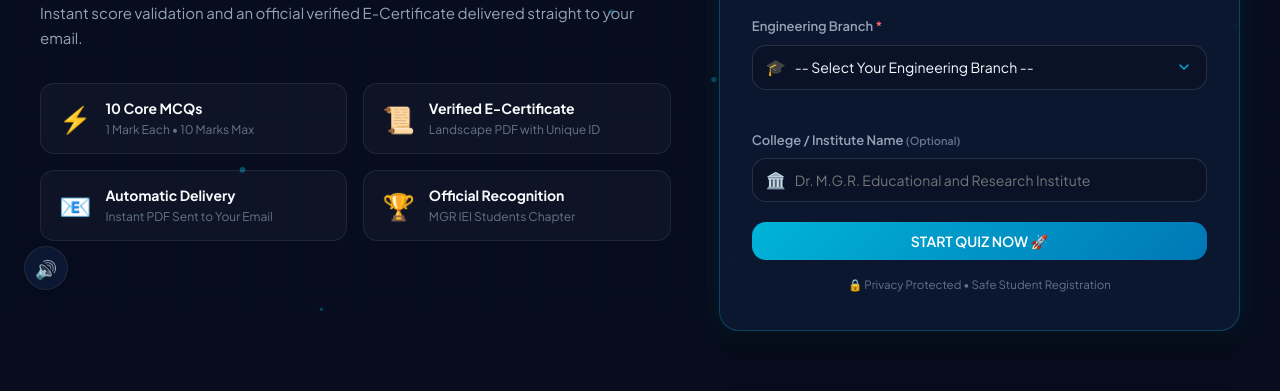
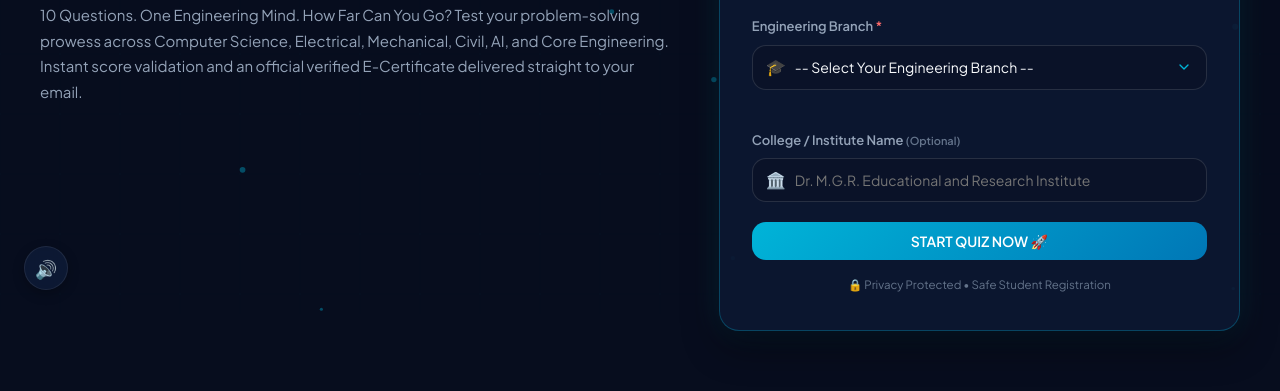
Before and after one commit to FallenAngel-666/test-your-engineering-brain, a website: page public/index.html in a window 1280 px wide. Shown: the part 486-877 px from the top of the page. Drawn offline with Linux system fonts and the light colour scheme.

Commit message:
chore: remove technical fest badge and perks grid from landing page

```diff
--- a/public/index.html
+++ b/public/index.html
@@ -51,9 +51,6 @@
     <section id="viewLanding" class="view-section active">
       <div class="hero-grid">
         <div class="hero-text-col">
-          <div class="event-badge">
-            <span class="pulse-dot"></span> COLLEGE TECHNICAL FEST 2026 • ANNUAL QUIZ CHALLENGE
-          </div>
           <h1 class="hero-title">
             TEST YOUR <br>
             <span class="gradient-text">ENGINEERING BRAIN</span> 🧠
@@ -65,36 +62,6 @@
             10 Questions. One Engineering Mind. How Far Can You Go? Test your problem-solving prowess across Computer Science, Electrical, Mechanical, Civil, AI, and Core Engineering. Instant score validation and an official verified E-Certificate delivered straight to your email.
           </p>
 
-          <div class="fest-perks-grid">
-            <div class="perk-card">
-              <div class="perk-icon">⚡</div>
-              <div class="perk-info">
-                <h4>10 Core MCQs</h4>
-                <p>1 Mark Each • 10 Marks Max</p>
-              </div>
-            </div>
-            <div class="perk-card">
-              <div class="perk-icon">📜</div>
-              <div class="perk-info">
-                <h4>Verified E-Certificate</h4>
-                <p>Landscape PDF with Unique ID</p>
-              </div>
-            </div>
-            <div class="perk-card">
-              <div class="perk-icon">📧</div>
-              <div class="perk-info">
-                <h4>Automatic Delivery</h4>
-                <p>Instant PDF Sent to Your Email</p>
-              </div>
-            </div>
-            <div class="perk-card">
-              <div class="perk-icon">🏆</div>
-              <div class="perk-info">
-                <h4>Official Recognition</h4>
-                <p>MGR IEI Students Chapter</p>
-              </div>
-            </div>
-          </div>
         </div>
 
         <!-- Registration Form Card -->
```
